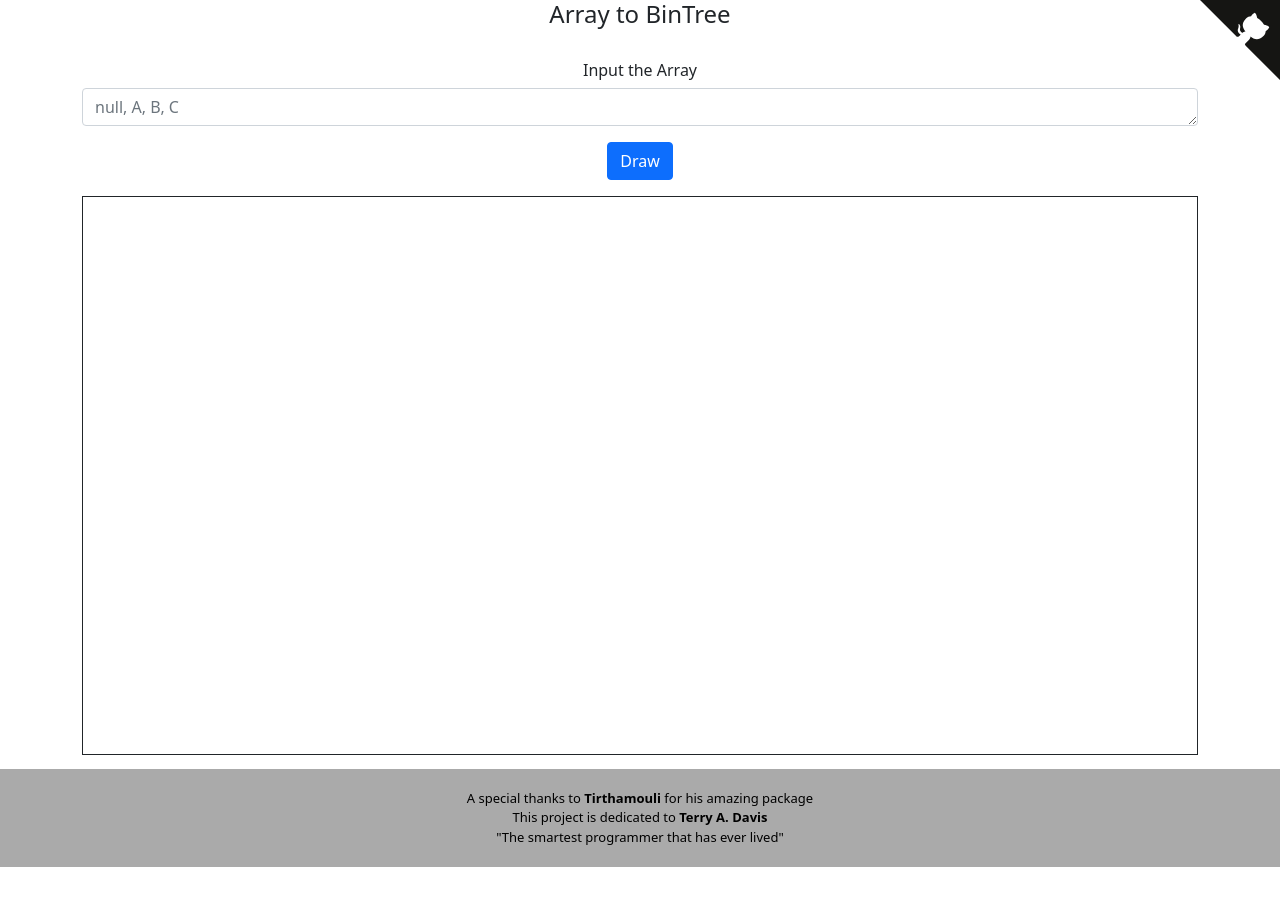
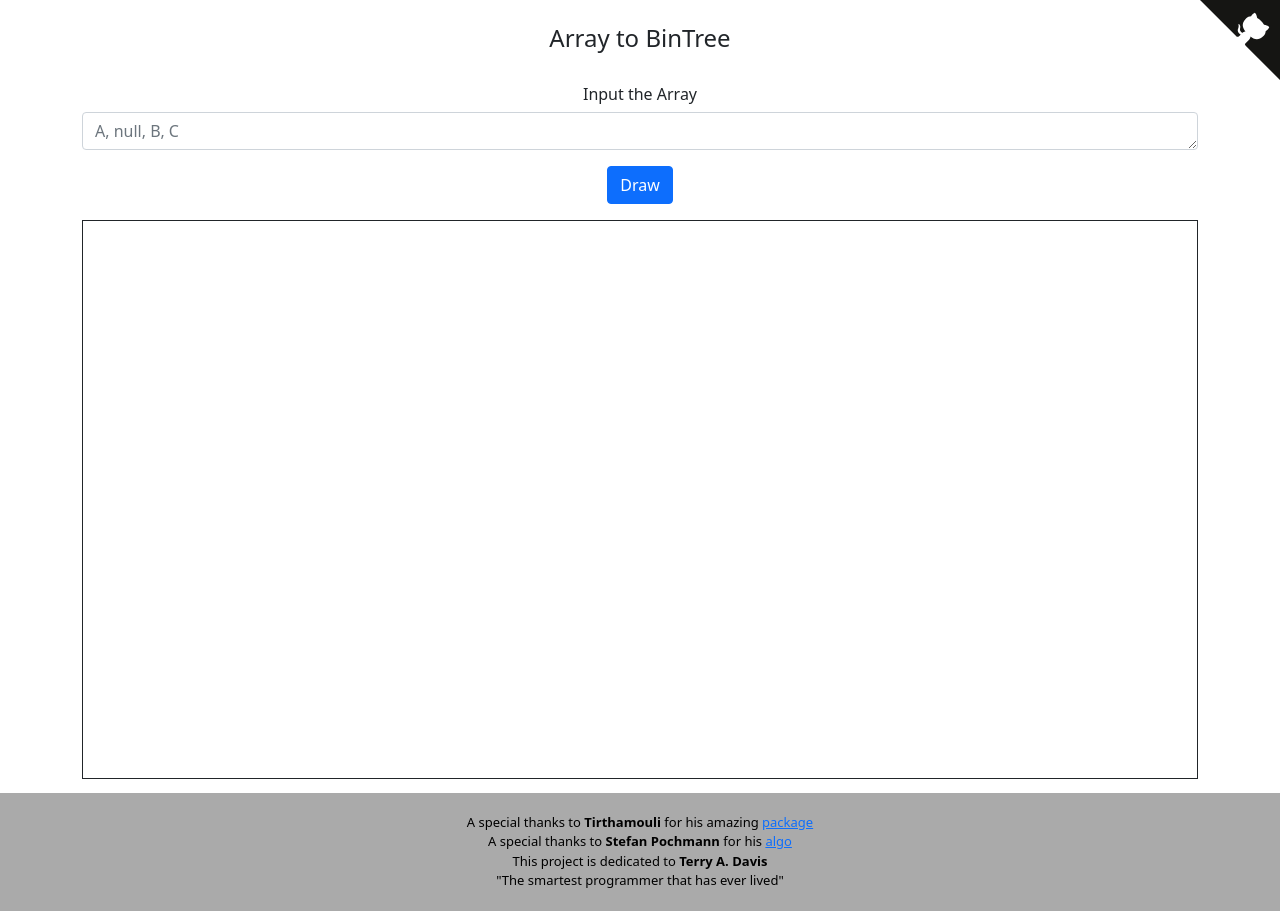
Before and after one commit to eniac00/btv, a website: page index.html in a window 1280 px wide. Before the commit the page ends 867 px from the top, so only its background shows below. Drawn offline with nearby package versions, Linux system fonts and the light colour scheme.

Commit message:
giving credit to real heroes

```diff
--- a/index.html
+++ b/index.html
@@ -18,11 +18,12 @@
             <path class="octo-body" d="M115.0,115.0 C114.9,115.1 118.7,116.5 119.8,115.4 L133.7,101.6 C136.9,99.2 139.9,98.4 142.2,98.6 C133.8,88.0 127.5,74.4 143.8,58.0 C148.5,53.4 154.0,51.2 159.7,51.0 C160.3,49.4 163.2,43.6 171.4,40.1 C171.4,40.1 176.1,42.5 178.8,56.2 C183.1,58.6 187.2,61.8 190.9,65.4 C194.5,69.0 197.7,73.2 200.1,77.6 C213.8,80.2 216.3,84.9 216.3,84.9 C212.7,93.1 206.9,96.0 205.4,96.6 C205.1,102.4 203.0,107.8 198.3,112.5 C181.9,128.9 168.3,122.5 157.7,114.1 C157.9,116.9 156.7,120.9 152.7,124.9 L141.0,136.5 C139.8,137.7 141.6,141.9 141.8,141.8 Z" fill="#ffffff"></path>
           </svg>
         </a>
+        <br>
         <h4 class="text-center">Array to BinTree</h4>
         <br>
         <div class="form-group">
           <h6 class="text-center">Input the Array</h6>
-          <textarea class="form-control" id="txt" rows="1" placeholder="null, A, B, C"></textarea>
+          <textarea class="form-control" id="txt" rows="1" placeholder="A, null, B, C"></textarea>
         </div>
         <div class="d-flex justify-content-center">
           <button type="button" onclick="start()" class="btn btn-primary mt-3 mb-3">Draw</button>
@@ -33,7 +34,9 @@
         <h6 class="text-center" id="postOrder"></h6>
       </div>
       <footer>
-          A special thanks to <b>Tirthamouli</b> for his amazing package
+          A special thanks to <b>Tirthamouli</b> for his amazing <a href="https://www.npmjs.com/package/binary-tree-visualizer?activeTab=dependencies" target="_blank">package</a>
+          <br>
+          A special thanks to <b>Stefan Pochmann</b> for his <a href="https://leetcode.com/problems/recover-binary-search-tree/discuss/32539/Tree-Deserializer-and-Visualizer-for-Python" target="_blank">algo</a>
           <br>
           This project is dedicated to <b>Terry A. Davis</b>
           <br>
```
